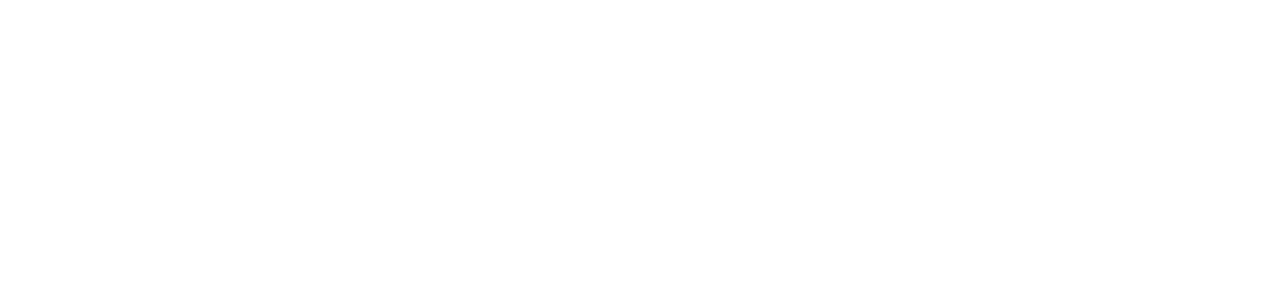
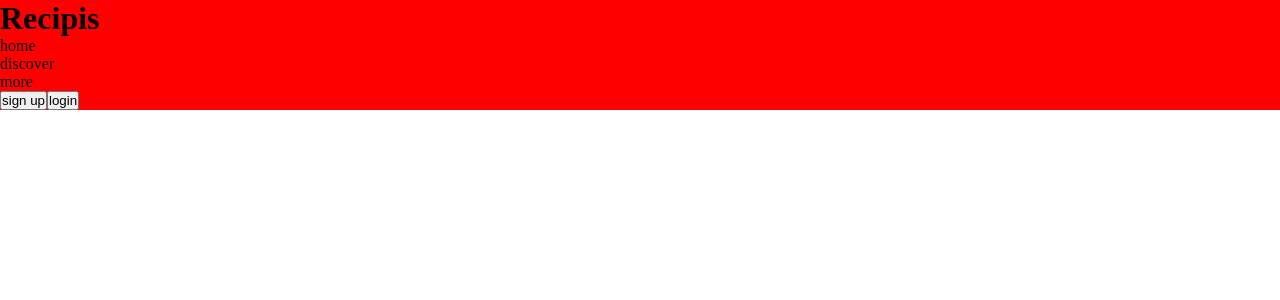
Before and after one commit to hassanShakur/resipis, a React (Create React App) app: page / in a window 1280 px wide. Shown: the top 300 px of the page. Built offline with nearby package versions, Linux system fonts and the light colour scheme.

Commit message:
Start header

```diff
--- a/package.json
+++ b/package.json
@@ -9,6 +9,7 @@
     "react": "^18.2.0",
     "react-dom": "^18.2.0",
     "react-scripts": "5.0.1",
+    "sass": "^1.58.1",
     "web-vitals": "^2.1.4"
   },
   "scripts": {
--- a/src/App.js
+++ b/src/App.js
@@ -1,8 +1,11 @@
+import Header from './components/Header/Header';
+
+import './styles/master.scss';
 
 function App() {
   return (
-    <div className="App">
-
+    <div className='App'>
+      <Header />
     </div>
   );
 }
--- /dev/null
+++ b/src/styles/_header.scss
@@ -0,0 +1,3 @@
+header {
+  background-color: red;
+}
--- /dev/null
+++ b/src/styles/master.scss
@@ -0,0 +1,8 @@
+@import './config';
+@import './header';
+
+* {
+    margin: 0;
+    padding: 0;
+    box-sizing: border-box;
+}
```
Also changed, not shown: src/styles/_config.scss (added), 1 other file (tests, documents, lock files or other folders).
